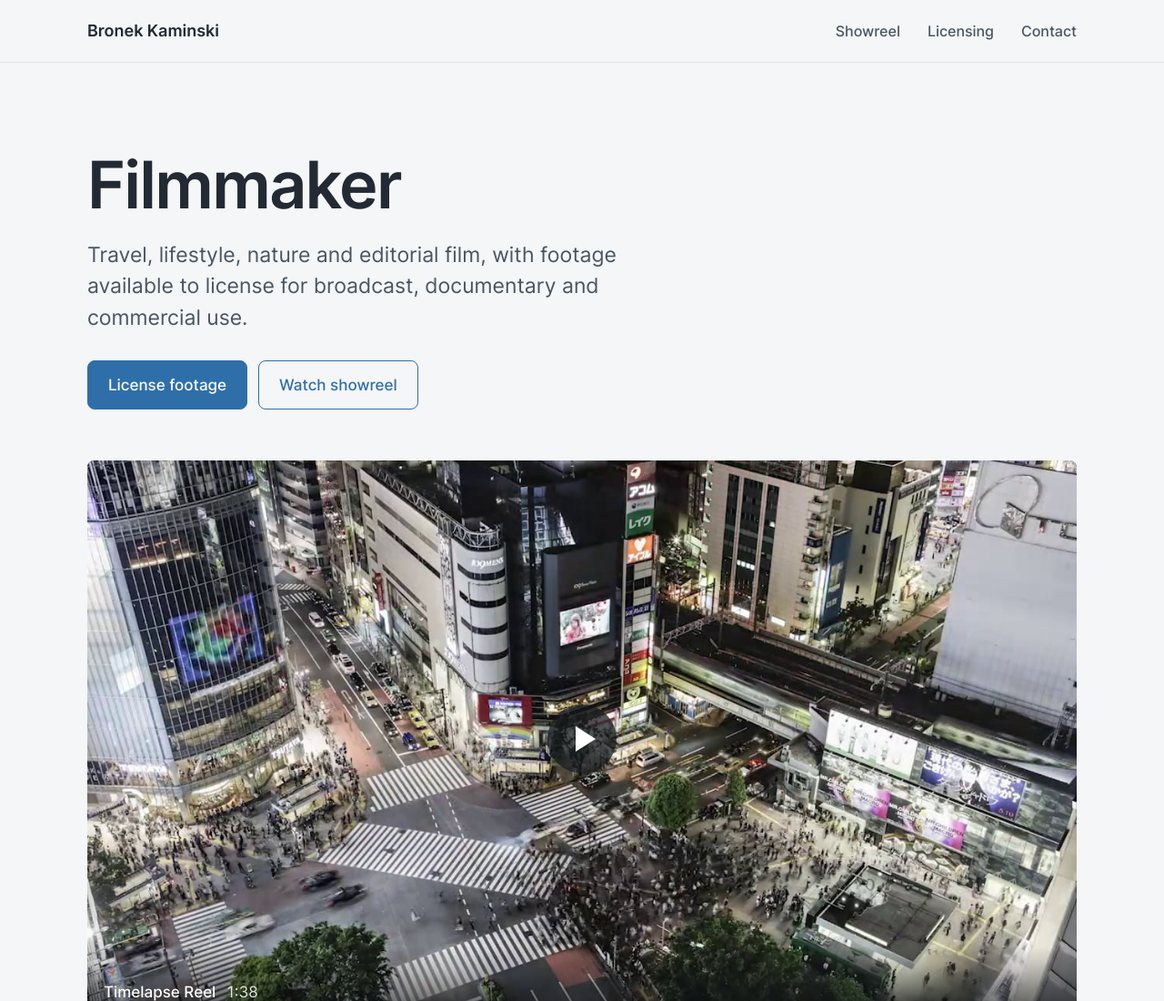
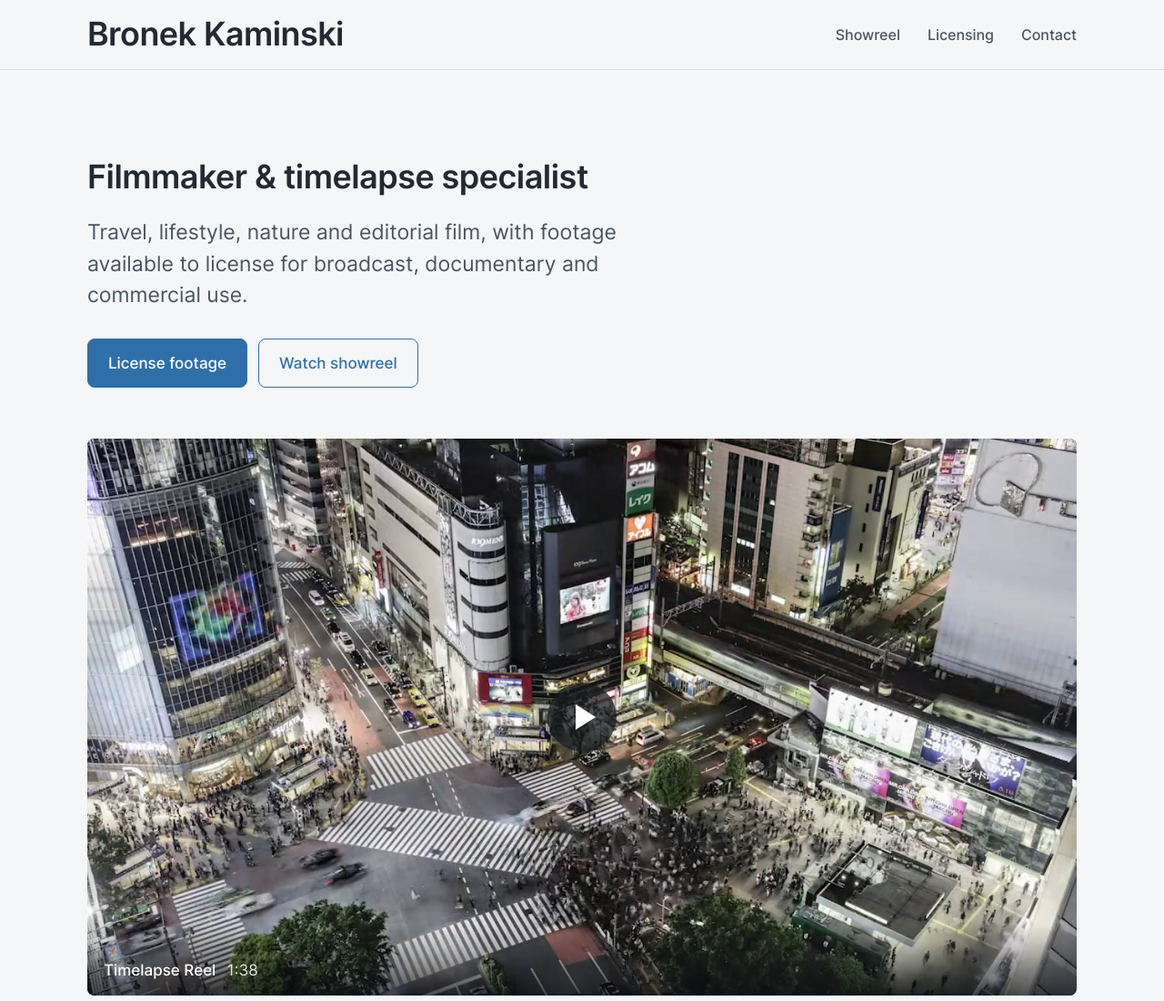
Before and after one commit to bronekkaminski/bronekkaminski-site, a plain HTML site: page index.html in a window 1280 px wide. Shown: the top 1100 px of the page at 91% size. Drawn offline with Linux system fonts and the light colour scheme.

Commit message:
Publish site version 0.11
Match name and heading sizes and update the home heading.

Co-Authored-By: Claude Opus 5.5 <noreply@anthropic.com>

```diff
--- a/assets/site.css
+++ b/assets/site.css
@@ -33,8 +33,7 @@ body { margin: 0; background: var(--bg); color: var(--text); font: 17px/1.65 var
 a { color: var(--accent); text-underline-offset: 3px; }
 a:focus-visible { outline: 2px solid var(--accent); outline-offset: 3px; border-radius: 2px; }
 h1, h2, h3, p { margin: 0; }
-h1 { font-size: clamp(36px, 6.4vw, 72px); line-height: 1.05; font-weight: 600; letter-spacing: -0.025em; }
-h2 { font-size: clamp(26px, 3.4vw, 36px); line-height: 1.2; font-weight: 600; letter-spacing: -0.015em; }
+h1, h2, .brand { font-size: clamp(26px, 3.4vw, 36px); line-height: 1.2; font-weight: 600; letter-spacing: -0.015em; }
 h3 { font-size: 19px; line-height: 1.35; font-weight: 600; }
 
 .wrap { width: 100%; max-width: var(--max); margin: 0 auto; padding: 0 var(--gutter); }
@@ -42,8 +41,8 @@ h3 { font-size: 19px; line-height: 1.35; font-weight: 600; }
 .skip:focus { left: 16px; top: 16px; z-index: 10; background: var(--surface); padding: 8px 12px; }
 
 .site-head { border-bottom: 1px solid var(--border); }
-.site-head .wrap { display: flex; align-items: center; justify-content: space-between; gap: 16px; min-height: 68px; }
-.brand { color: var(--text); font-weight: 600; font-size: 18px; text-decoration: none; white-space: nowrap; }
+.site-head .wrap { display: flex; flex-wrap: wrap; align-items: center; justify-content: space-between; gap: 6px 24px; min-height: 76px; padding-top: 12px; padding-bottom: 12px; }
+.brand { color: var(--text); text-decoration: none; white-space: nowrap; }
 .site-nav { display: flex; gap: clamp(14px, 3vw, 30px); }
 .site-nav a { color: var(--text-2); text-decoration: none; font-size: 16px; font-weight: 500; }
 .site-nav a:hover, .site-nav a[aria-current="page"] { color: var(--accent); }
@@ -113,7 +112,6 @@ section + section { border-top: 1px solid var(--border); }
 }
 @media (max-width: 480px) {
   .spec div { grid-template-columns: minmax(0, 1fr); gap: 2px; }
-  .brand { font-size: 17px; }
   .site-nav a { font-size: 15px; }
   .btn { width: 100%; text-align: center; }
 }
--- a/index.html
+++ b/index.html
@@ -5,8 +5,8 @@
   <meta name="viewport" content="width=device-width, initial-scale=1">
   <!-- Remove noindex at launch. -->
   <meta name="robots" content="noindex, nofollow">
-  <meta name="version" content="0.8">
-  <title>Bronek Kaminski | Filmmaker</title>
+  <meta name="version" content="0.11">
+  <title>Bronek Kaminski | Filmmaker &amp; Timelapse Specialist</title>
   <meta name="description" content="Bronek Kaminski is a filmmaker working in travel, lifestyle, nature and editorial. Footage available for licensing.">
   <link rel="preload" href="assets/fonts/inter-latin-wght-normal.woff2" as="font" type="font/woff2" crossorigin>
   <link rel="stylesheet" href="assets/site.css">
@@ -27,7 +27,7 @@
 
   <main id="main">
     <div class="wrap hero">
-      <h1>Filmmaker</h1>
+      <h1 class="role">Filmmaker &amp; timelapse specialist</h1>
       <p class="lede">Travel, lifestyle, nature and editorial film, with footage available to license for broadcast, documentary and commercial use.</p>
       <div class="actions">
         <a class="btn primary" href="licensing.html">License footage</a>
```
Also changed, not shown: licensing.html (+1 -1 lines).
